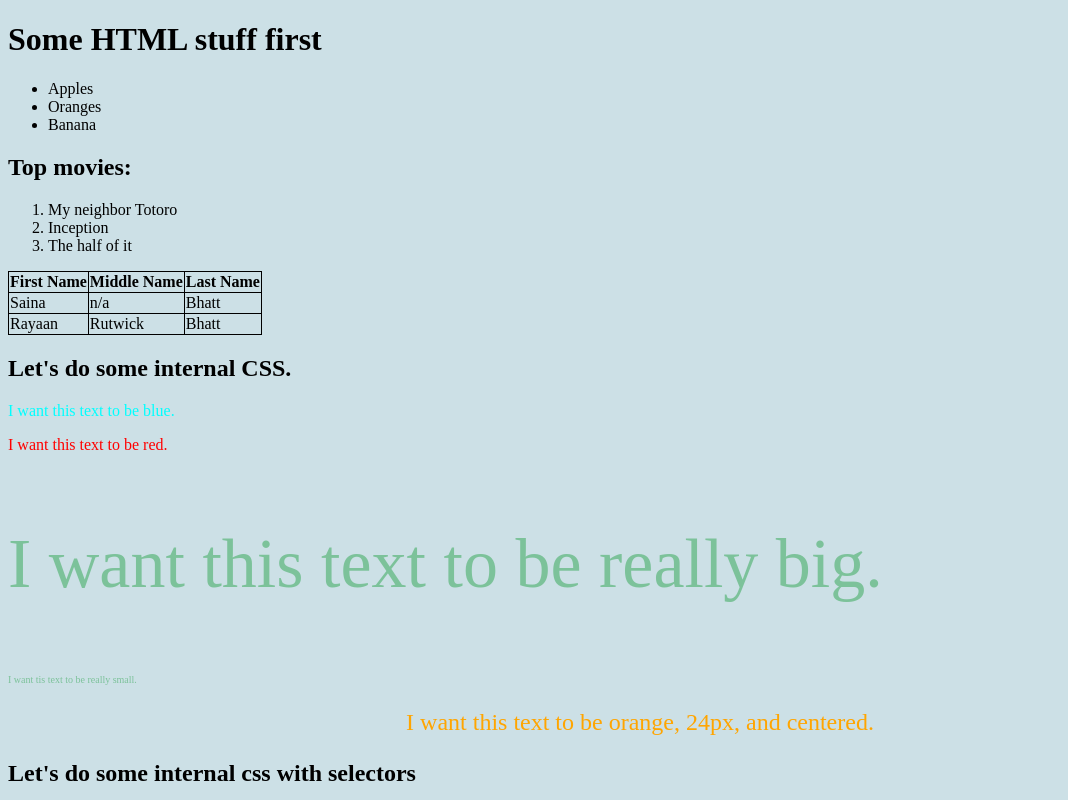
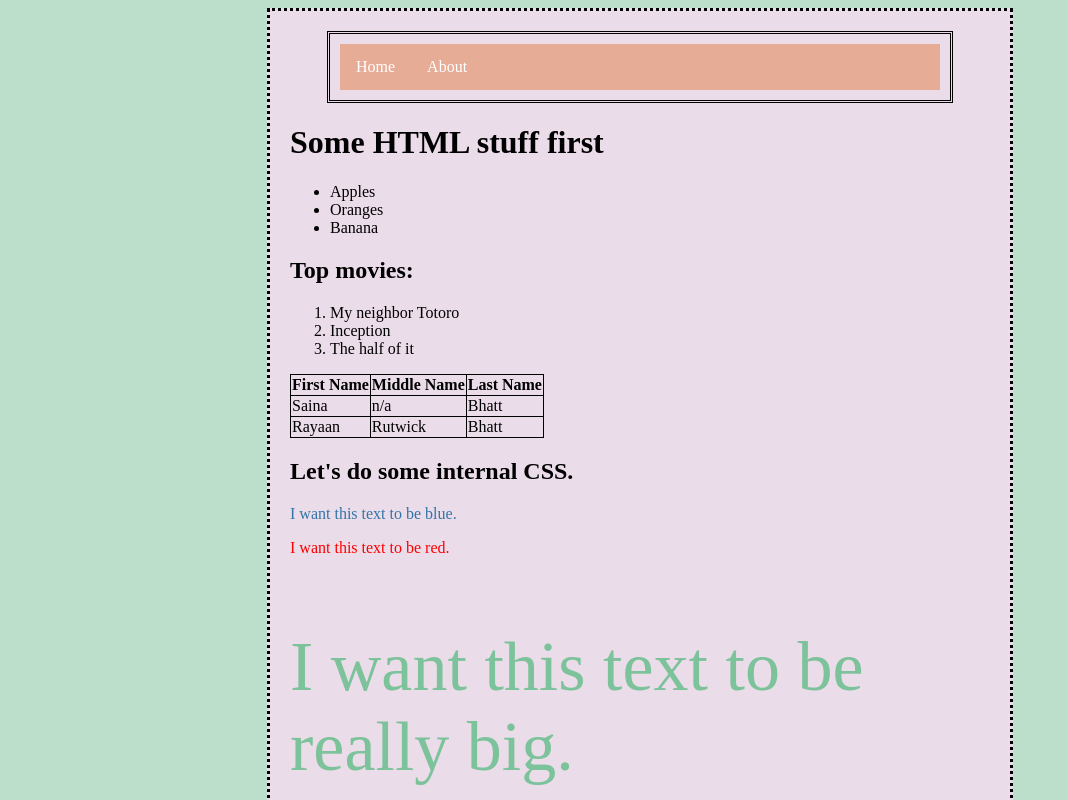
Before and after one commit to sainasb/sainasb.github.io, a plain HTML site: page css-demo/index.html in a window 1280 px wide. Shown: the top 800 px of the page, without its empty margins (0-1068 px from the left). Drawn offline with Linux system fonts and the light colour scheme.

Commit message:
my-flow-2

```diff
--- /dev/null
+++ b/css-demo/css/style.css
@@ -0,0 +1,43 @@
+.container {
+    width: 700px;
+    margin: 0px auto;
+    border: 3px black dotted;
+    padding: 20px;
+    background-color: rgb(235, 220, 233);
+}
+
+.container2 {
+    width: 600px;
+    margin: 0px auto;
+    border: 3px black double;
+    padding: 10px;
+    background-color: rgb(235, 220, 233);
+}
+
+ul.nav {
+    list-style-type: none;
+    margin: 0;
+    padding: 0;
+    overflow: hidden;
+    background-color: rgb(231, 172, 150);
+}
+
+ul.nav li {
+    float: left;
+}
+
+ul.nav li a {
+    display: block;
+    color: white;
+    text-align: center;
+    padding: 14px 16px;
+    text-decoration: none;
+}
+
+li a:hover {
+    background-color: lightcoral
+}
+
+body {
+    background-color: rgb(187, 223, 203)
+}
--- a/css-demo/index.html
+++ b/css-demo/index.html
@@ -6,11 +6,8 @@
     <meta http-equiv="X-UA-Compatible" content="IE=edge">
     <meta name="viewport" content="width=device-width, initial-scale=1.0">
     <title>Document</title>
+    <link rel="stylesheet" href="css/style.css">
     <style>
-        body {
-            background-color: rgb(204, 224, 230)
-        }
-
         p {
             color: rgb(124, 194, 154)
         }
@@ -40,9 +37,23 @@
             border-collapse: collapse;
         }
     </style>
+
 </head>
 
+<div class="container">
+
     <body>
+        <div class="container2">
+            <ul class="nav">
+                <li>
+                    <a href="index.html">Home</a>
+                </li>
+                <li>
+                    <a href="about.html">About</a>
+                </li>
+            </ul>
+        </div>
+
         <h1>Some HTML stuff first</h1>
         <ul>
             <li>Apples</li>
@@ -76,7 +87,7 @@
             </tr>
         </table>
         <h2>Let's do some internal CSS.</h2>
-    <p style="color:aqua">I want this text to be blue.</p>
+        <p style="color:rgb(51, 116, 168)">I want this text to be blue.</p>
         <p style="color:red">I want this text to be red.</p>
         <p style="font-size:70px">I want this text to be really big.</p>
         <p style="font-size:10px">I want tis text to be really small.</p>
@@ -87,6 +98,11 @@
         <p class="small-text">make this small</p>
         <p id="combined-text">make this orange, 24px, and centered. </p>
 
+
     </body>
+</div>
+
+
+
 
 </html>
--- /dev/null
+++ b/my-flow-2/css/style.css
@@ -0,0 +1,76 @@
+.container {
+    width: 700px;
+    margin: 0px auto;
+    border: 3px black dotted;
+    padding: 20px;
+    background-color: rgb(235, 220, 233);
+}
+
+.container2 {
+    width: 600px;
+    margin: 0px auto;
+    border: 3px black double;
+    padding: 10px;
+    background-color: rgb(235, 220, 233);
+}
+
+ul.nav {
+    list-style-type: none;
+    margin: 0;
+    padding: 0;
+    overflow: hidden;
+    background-color: rgb(231, 172, 150);
+}
+
+ul.nav li {
+    float: left;
+}
+
+ul.nav li a {
+    display: block;
+    color: white;
+    text-align: center;
+    padding: 14px 16px;
+    text-decoration: none;
+}
+
+li a:hover {
+    background-color: lightcoral
+}
+
+body {
+    background-color: rgb(187, 223, 203)
+}
+
+.container3 {
+    width: 200px;
+    margin: 20px;
+    border: 2px dotted black;
+    padding: 20px;
+    background-color: rgb(200, 230, 221);
+    float: left;
+}
+
+.container4 {
+    width: 400px;
+    margin: 20px;
+    border: 2px dotted black;
+    padding: 20px;
+    background-color: rgb(200, 230, 221);
+}
+
+.container5 {
+    width: 560px;
+    margin: 0 auto;
+    border: 2px dotted black;
+    padding: 20px;
+    background-color: rgb(219, 204, 212);
+}
+
+.container6 {
+    width: 600px;
+    margin: 0 auto;
+    border: 2px dotted black;
+    padding: 20px;
+    background-color: rgb(197, 235, 228);
+}
```
Also changed, not shown: css-demo/about.html (added, +23 -0 lines), css-demo/gallery.html (added, +12 -0 lines), favorite-thing/index.html (+1 -1 lines), my-flow-2/about.html (added, +49 -0 lines), my-flow-2/gallery.html (added, +65 -0 lines), my-flow-2/index.html (+18 -0 lines), my-flow-2/images/butterfly.jpg (added), my-flow-2/images/fish.jpg (added), my-flow-2/images/hands.jpg (added), my-flow-2/images/macaw.jpg (added), my-flow-2/images/pictureofme.jpg (added), my-flow-2/images/rose.jpg (added), my-flow-2/images/turqoisegraymarble.jpg (added), 1 other file. Lines whose indentation alone changed are shown as unchanged.
